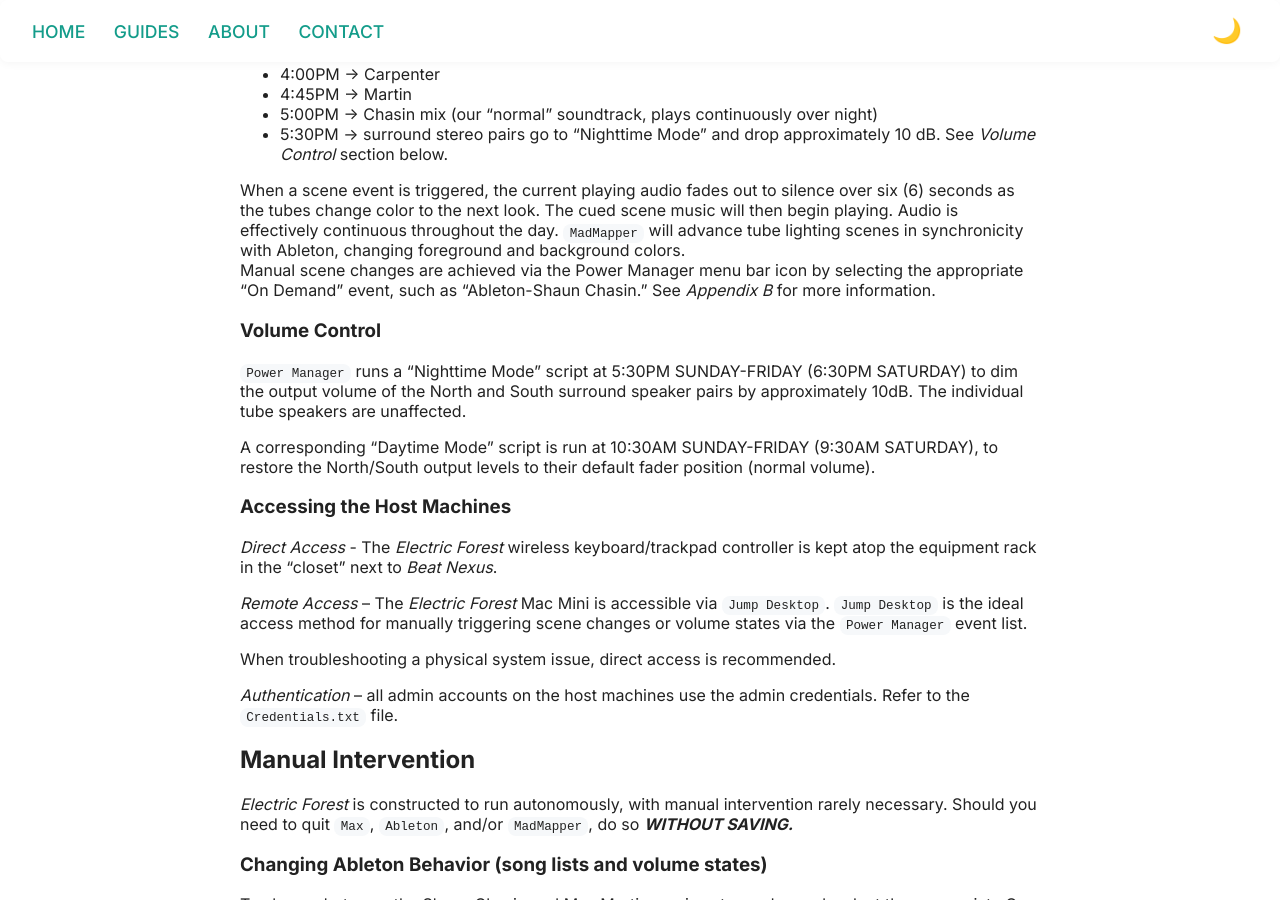
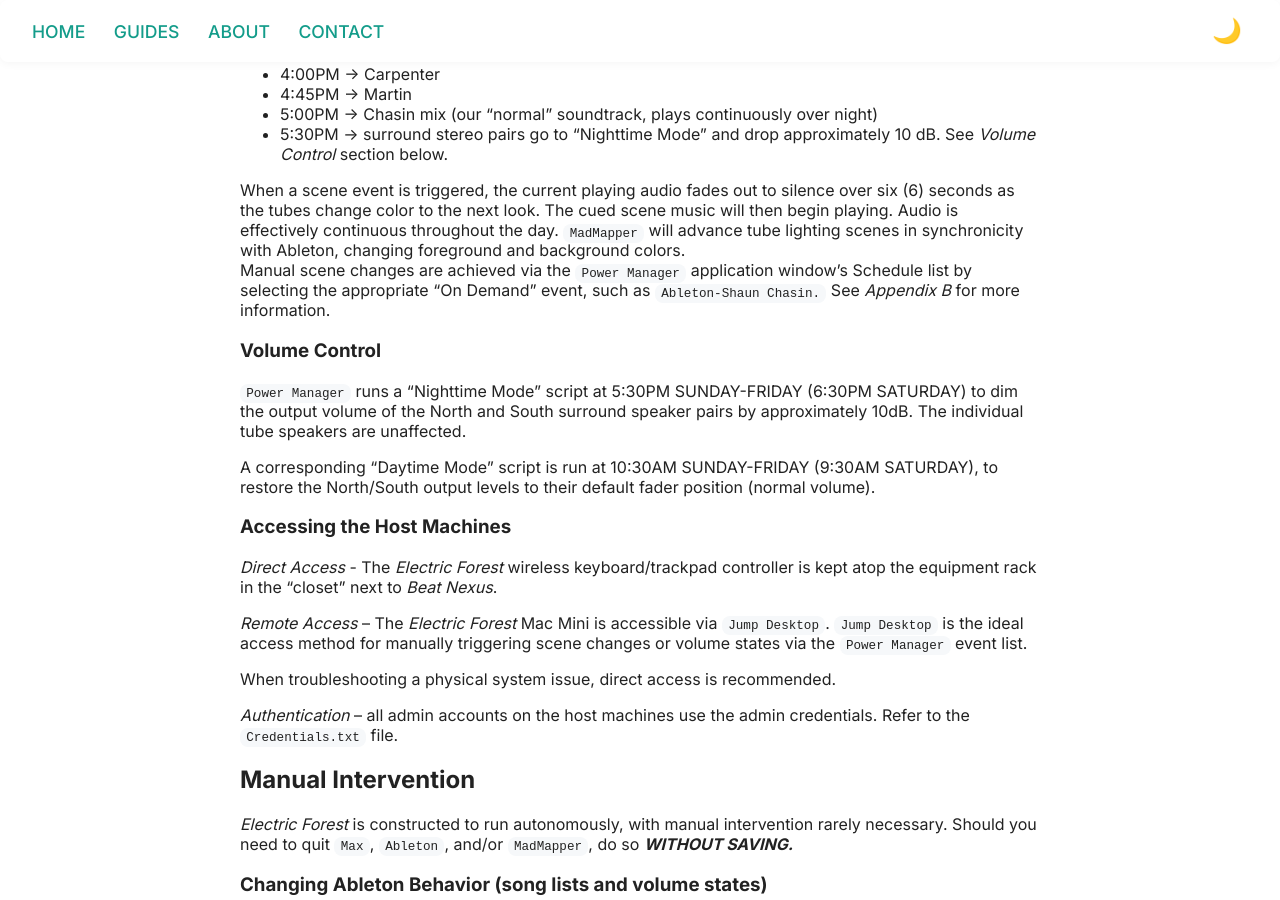
Before and after one commit to buryhoganllc/sonic-playground-guides, a Jekyll site: the page built from guides/electric-forest.md, in a window 1280 px wide and 900 px high, scrolled down 1782 px. Built offline with Jekyll 4.4.1, drawn with Linux system fonts in a browser that asks for light colours.

Commit message:
docs: EF Guide update Power Manager instructions

```diff
--- a/guides/electric-forest.md
+++ b/guides/electric-forest.md
@@ -76,7 +76,7 @@
 
 When a scene event is triggered, the current playing audio fades out to silence over six (6) seconds as the tubes change color to the next look.
 The cued scene music will then begin playing. Audio is effectively continuous throughout the day. `MadMapper` will advance tube lighting scenes in synchronicity with Ableton, changing foreground and background colors.
-Manual scene changes are achieved via the Power Manager menu bar icon by selecting the appropriate “On Demand” event, such as “Ableton-Shaun Chasin.” See _Appendix B_ for more information.
+Manual scene changes are achieved via the `Power Manager` application window's Schedule list by selecting the appropriate “On Demand” event, such as `Ableton-Shaun Chasin.` See _Appendix B_ for more information.
 
 ### Volume Control
 
```
